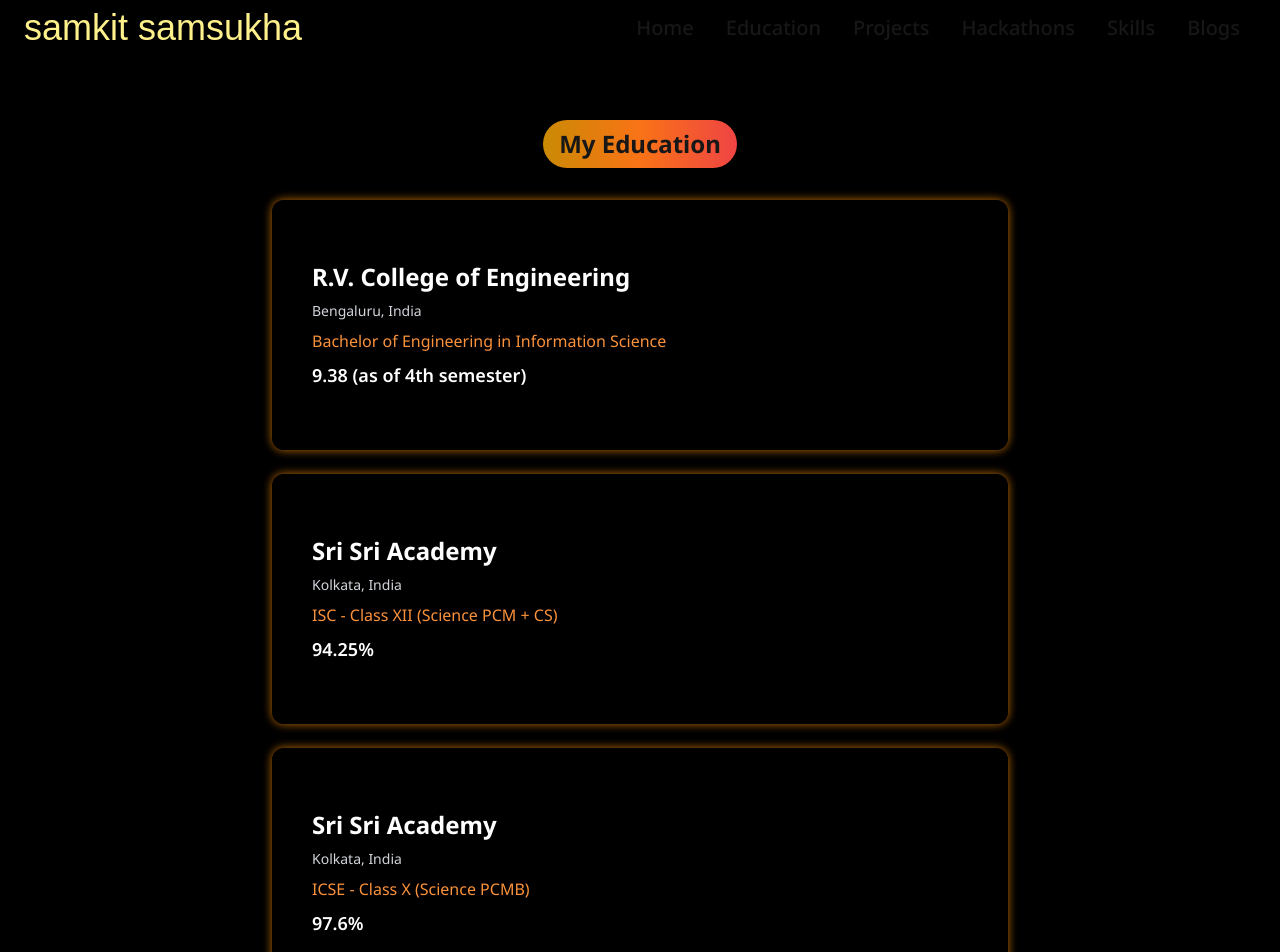
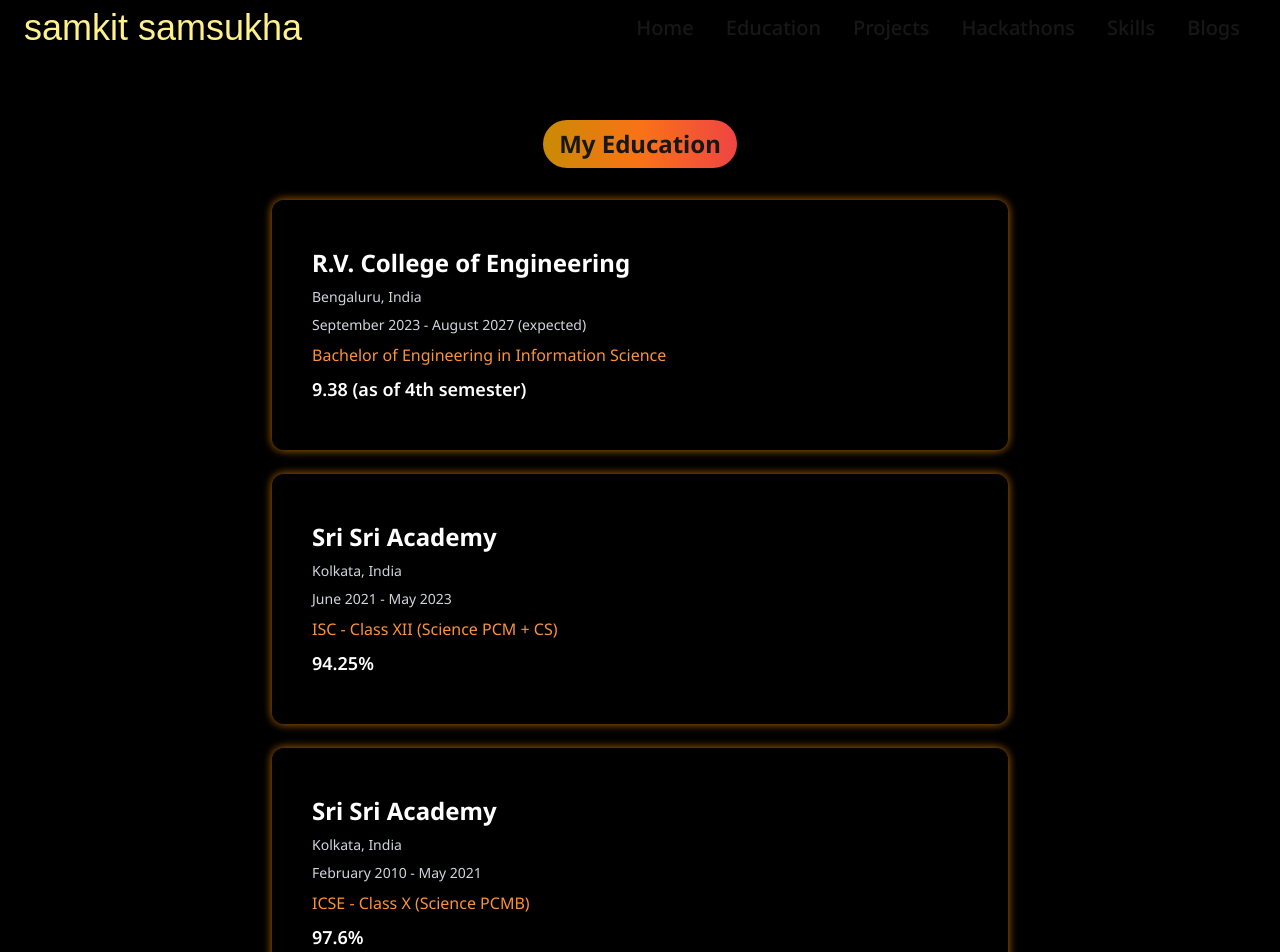
Before and after one commit to samkitsamsukha/samkit-samsukha, a Next.js app: page /education in a window 1280 px wide. Shown: the top 952 px of the page. Built offline with nearby package versions, Linux system fonts and the light colour scheme; a web font is replaced by a local one.

Commit message:
add edu duration

```diff
--- a/src/app/education/page.tsx
+++ b/src/app/education/page.tsx
@@ -8,6 +8,7 @@
         location: "Bengaluru, India",
         grade: "Bachelor of Engineering in Information Science",
         result: "9.38 (as of 4th semester)",
+		duration: "September 2023 - August 2027 (expected)",
         image: "/rvce.jpg",
     },
 	{
@@ -16,6 +17,7 @@
 		location: "Kolkata, India",
 		grade: "ISC - Class XII (Science PCM + CS)",
 		result: "94.25%",
+		duration: "June 2021 - May 2023",
 		image: "/srisriacademy.jpg",
 	},
     {
@@ -24,6 +26,7 @@
         location: "Kolkata, India",
         grade: "ICSE - Class X (Science PCMB)",
         result: "97.6%",
+		duration: "February 2010 - May 2021",
         image: "/srisriacademy.jpg",
     },
 ];
@@ -35,7 +38,7 @@
 				My Education
 			</div>
 			<div className="flex flex-col justify-center items-center sm:w-full max-w-3xl space-y-6 px-4">
-				{edu.map(({ id, school, location, grade, result, image }) => (
+				{edu.map(({ id, school, location, grade, result, duration, image }) => (
 					<div
 						key={id}
 						className="relative bg-black text-white p-6 rounded-xl w-full sm:h-[250px] transition-all duration-300 ease-in-out hover:scale-110 overflow-hidden group glow-effect"
@@ -58,6 +61,7 @@
 						<div className="relative z-10 p-4 flex flex-col justify-center h-fit sm:h-full space-y-2">
 							<h3 className="text-xl sm:text-2xl font-bold">{school}</h3>
 							<p className="text-sm text-gray-300">{location}</p>
+							<p className="text-sm text-gray-300">{duration}</p>
 							<p className="text-orange-400">{grade}</p>
 							<p className="text-lg font-semibold">{result}</p>
 						</div>
```
